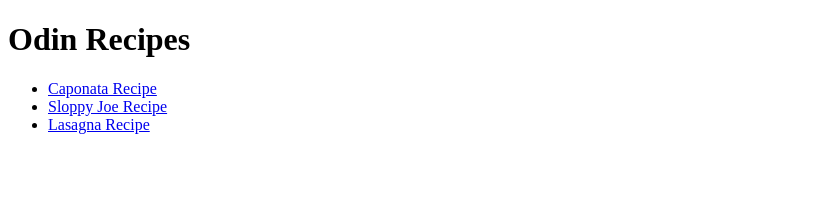
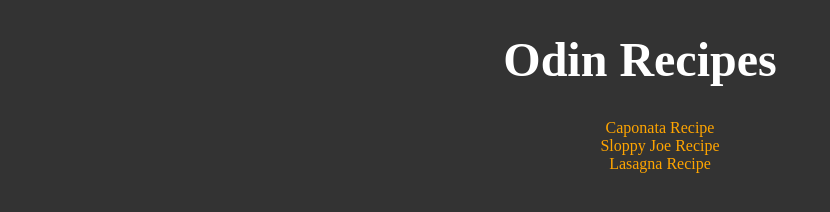
Before and after one commit to RbsDeveloper/odin-recipes, a plain HTML site: page index.html in a window 1280 px wide. Shown: the whole page, without its empty margins (0-830 px from the left). Drawn offline with Linux system fonts and the light colour scheme.

Commit message:
Added a style.css file to apply basic styling to existing pages. Practiced foundational CSS concepts.

```diff
--- a/index.html
+++ b/index.html
@@ -3,12 +3,13 @@
 <head>
     <meta charset="UTF-8">
     <meta name="viewport" content="width=device-width, initial-scale=1.0">
+    <link rel="stylesheet" href="style.css">
     <title>Document</title>
 </head>
 <body>
-    <h1>Odin Recipes</h1>
+    <h1 class="title">Odin Recipes</h1>
 
-    <ul>
+    <ul class="recipes-list">
         <li><a href="./recipes/caponata.html">Caponata Recipe</a></li>
         <li><a href="./recipes/sloppyJoe.html">Sloppy Joe Recipe</a></li>
         <li><a href="./recipes/lasagna.html">Lasagna Recipe</a></li>
--- /dev/null
+++ b/style.css
@@ -0,0 +1,18 @@
+body {
+    background-color: #333;
+    color: #fff;
+    text-align: center;
+}
+
+.title {
+    font-size: 48px;
+}
+
+li {
+    list-style: none;
+}
+
+a {
+    text-decoration: none;
+    color: orange;
+}
```
Also changed, not shown: recipes/caponata.html (+2 -1 lines), recipes/lasagna.html (+2 -1 lines), recipes/sloppyJoe.html (+2 -1 lines).
